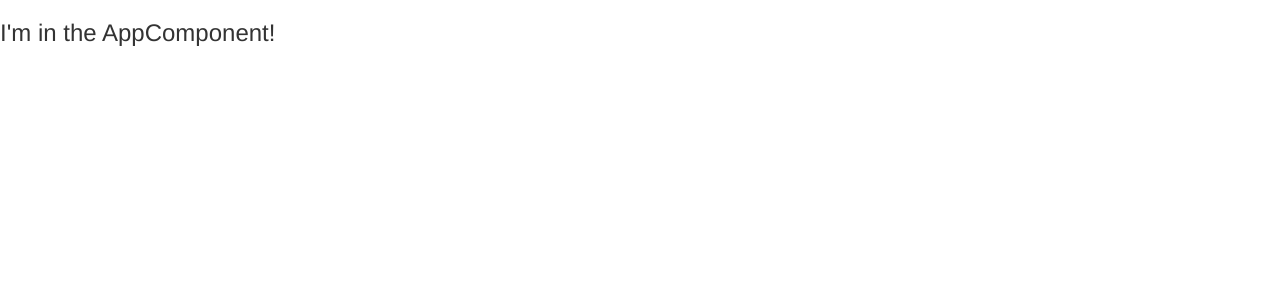
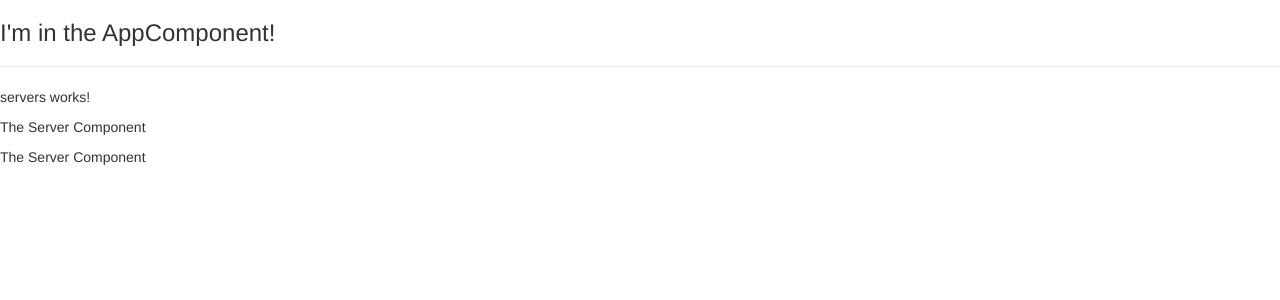
Before and after one commit to jamtuba/Udemy-Angular, an Angular app in the folder start-project/: page / in a window 1280 px wide. Shown: the top 300 px of the page. Built offline with nearby package versions, Linux system fonts and the light colour scheme.

Commit message:
Lesson 20

```diff
--- a/start-project/src/app/app.component.html
+++ b/start-project/src/app/app.component.html
@@ -1 +1,4 @@
 <h3>I'm in the AppComponent!</h3>
+<hr>
+
+<app-servers />
--- a/start-project/src/app/app.module.ts
+++ b/start-project/src/app/app.module.ts
@@ -2,10 +2,14 @@
 import { BrowserModule } from '@angular/platform-browser';
 
 import { AppComponent } from './app.component';
+import { ServerComponent } from './server/server.component';
+import { ServersComponent } from './servers/servers.component';
 
 @NgModule({
   declarations: [
-    AppComponent
+    AppComponent,
+    ServerComponent,
+    ServersComponent
   ],
   imports: [
     BrowserModule
--- /dev/null
+++ b/start-project/src/app/server/server.component.html
@@ -0,0 +1 @@
+<p>The Server Component</p>
--- /dev/null
+++ b/start-project/src/app/servers/servers.component.html
@@ -0,0 +1,5 @@
+<p>servers works!</p>
+
+
+<app-server />
+<app-server></app-server>
```
Also changed, not shown: start-project/src/app/server/server.component.ts (added, +9 -0 lines), start-project/src/app/servers/servers.component.ts (added, +10 -0 lines), start-project/src/app/servers/servers.component.css (added), 1 other file (tests, documents, lock files or other folders).
